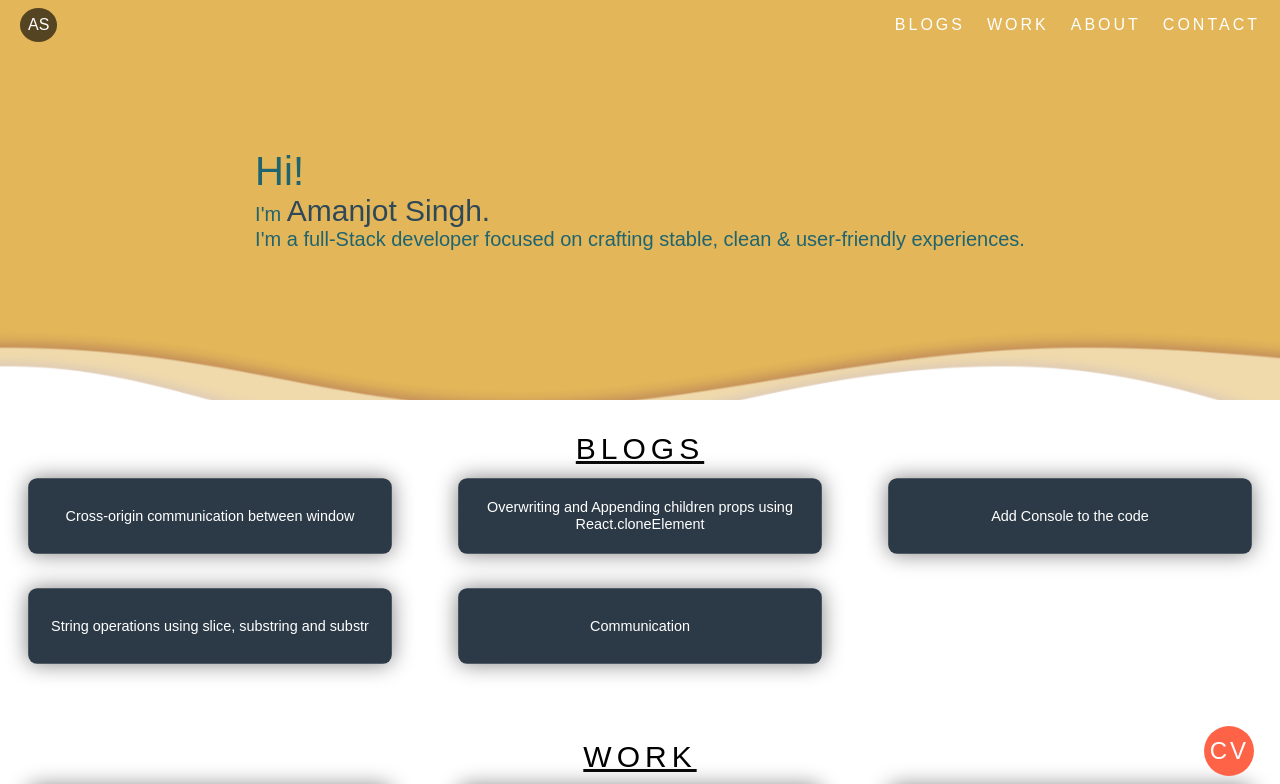
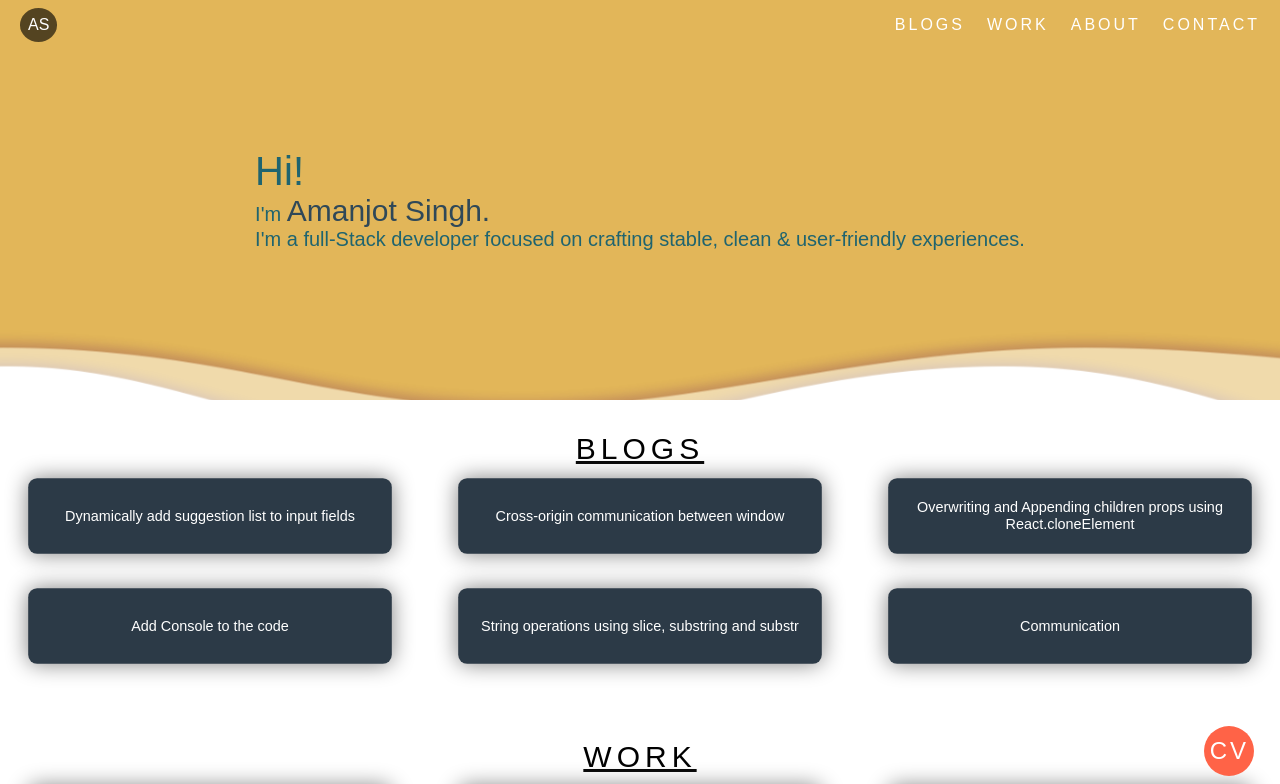
Before and after one commit to amandhunna/portfolio, a React (Create React App) app: page / in a window 1280 px wide. Shown: the top 784 px of the page. Built offline with nearby package versions, Linux system fonts and the light colour scheme; no server answers.

Commit message:
updated link for resume and blog

```diff
--- a/src/Main.jsx
+++ b/src/Main.jsx
@@ -59,28 +59,33 @@ const getRecentWork = () => {
 const getRecentBlogs = () => {
   const blog = [
     {
+    repoURL:
+    "https://amanjotsinghdhunna.medium.com/dynamically-add-suggestion-list-to-input-fields-b0a6e33c7e29",
+    workTitle: "Dynamically add suggestion list to input fields",
+    },
+    {
       repoURL:
-        "https://medium.com/@amanjotsingh260/cross-origin-communication-between-window-55369facd73",
+        "https://amanjotsinghdhunna.medium.com/cross-origin-communication-between-window-55369facd73",
       workTitle: "Cross-origin communication between window",
     },
     {
       repoURL:
-        "https://medium.com/@amanjotsingh260/overwriting-and-appending-children-props-using-reactclone-4c69f88dc235",
+        "https://amanjotsinghdhunna.medium.com/overwriting-and-appending-children-props-using-reactclone-4c69f88dc235",
       workTitle:
         "Overwriting and Appending children props using React.cloneElement",
     },
     {
       repoURL:
-        "https://medium.com/@amanjotsingh260/add-console-to-the-code-fbef21e2024d",
+        "https://amanjotsinghdhunna.medium.com/add-console-to-the-code-fbef21e2024d",
       workTitle: "Add Console to the code",
     },
     {
       repoURL:
-        "https://medium.com/@amanjotsingh260/string-operations-using-slice-substring-and-substr-c4364265d0a5",
+        "https://amanjotsinghdhunna.medium.com/string-operations-using-slice-substring-and-substr-c4364265d0a5",
       workTitle: "String operations using slice, substring and substr",
     },
     {
-      repoURL: "https://medium.com/@amanjotsingh260/communication-76651c3019a4",
+      repoURL: "https://amanjotsinghdhunna.medium.com/communication-76651c3019a4",
       workTitle: "Communication",
     },
   ];
@@ -125,7 +130,7 @@ function Main() {
     <>
       <a
         className="download-btn"
-        href="https://drive.google.com/file/d/1wCoxZVEPemc1z35dY1M6nFzm8U0x4gOZ/view"
+        href="https://drive.google.com/file/d/1bfcp9no13ONLMbQowGJA6iaX15uoxM4x/view?usp=sharing"
         download="resume_amanjotSingh"
       >
         {/*  <FontAwesomeIcon icon={faDownload} /> */}
```
